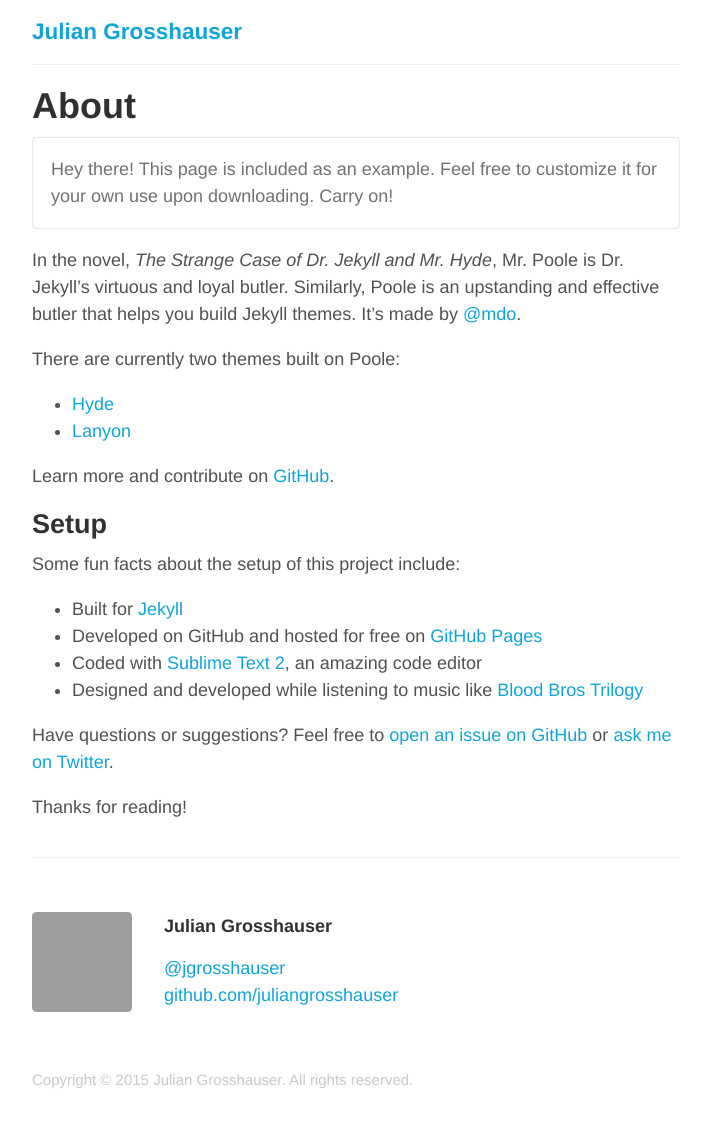
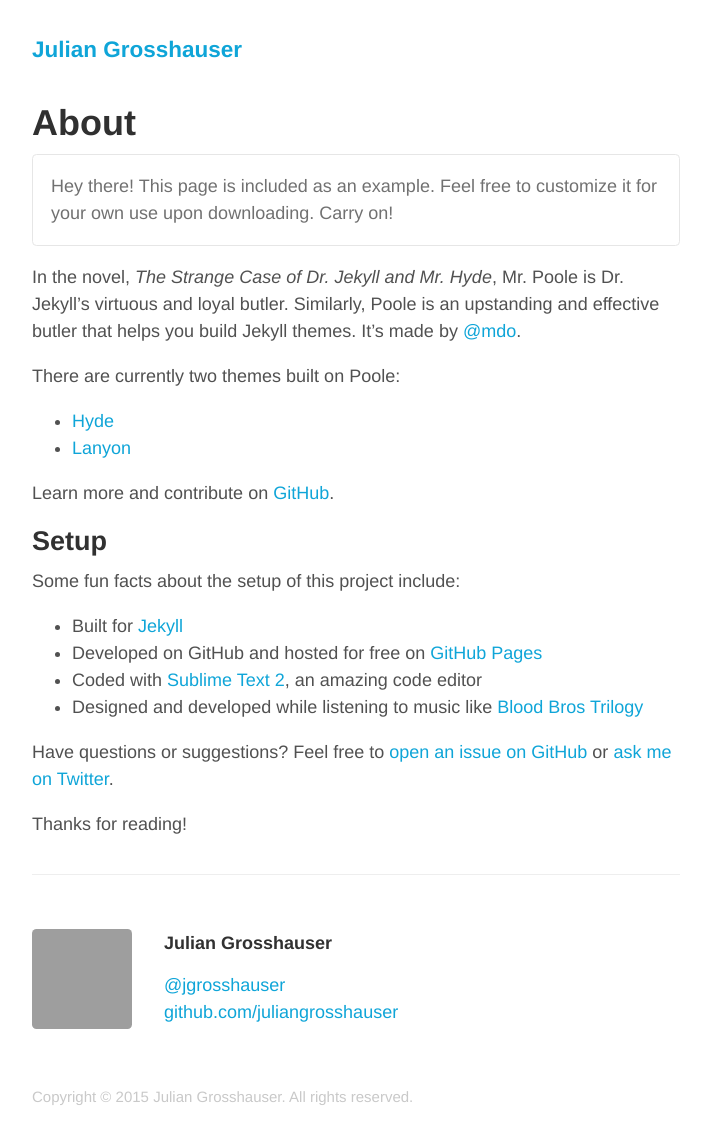
Before and after one commit to juliangrosshauser/Blog, a Jekyll site: the page built from about.md, in a window 1280 px wide. Shown: the whole page, without its empty margins (284-995 px from the left). Built offline with Jekyll 4.4.1, drawn with Linux system fonts in a browser that asks for light colours; grey boxes are pictures that could not be loaded.

Commit message:
Adjust `masthead` padding and margin

```diff
--- a/public/css/custom.css
+++ b/public/css/custom.css
@@ -60,9 +60,8 @@ a:focus {
 }
 
 .masthead {
-  padding: 0 0 1rem;
-  margin: 1rem 0;
-  border-bottom: 1px solid #eee;
+  padding: 0;
+  margin: 2rem 0;
 }
 
 .masthead-title a,
```
